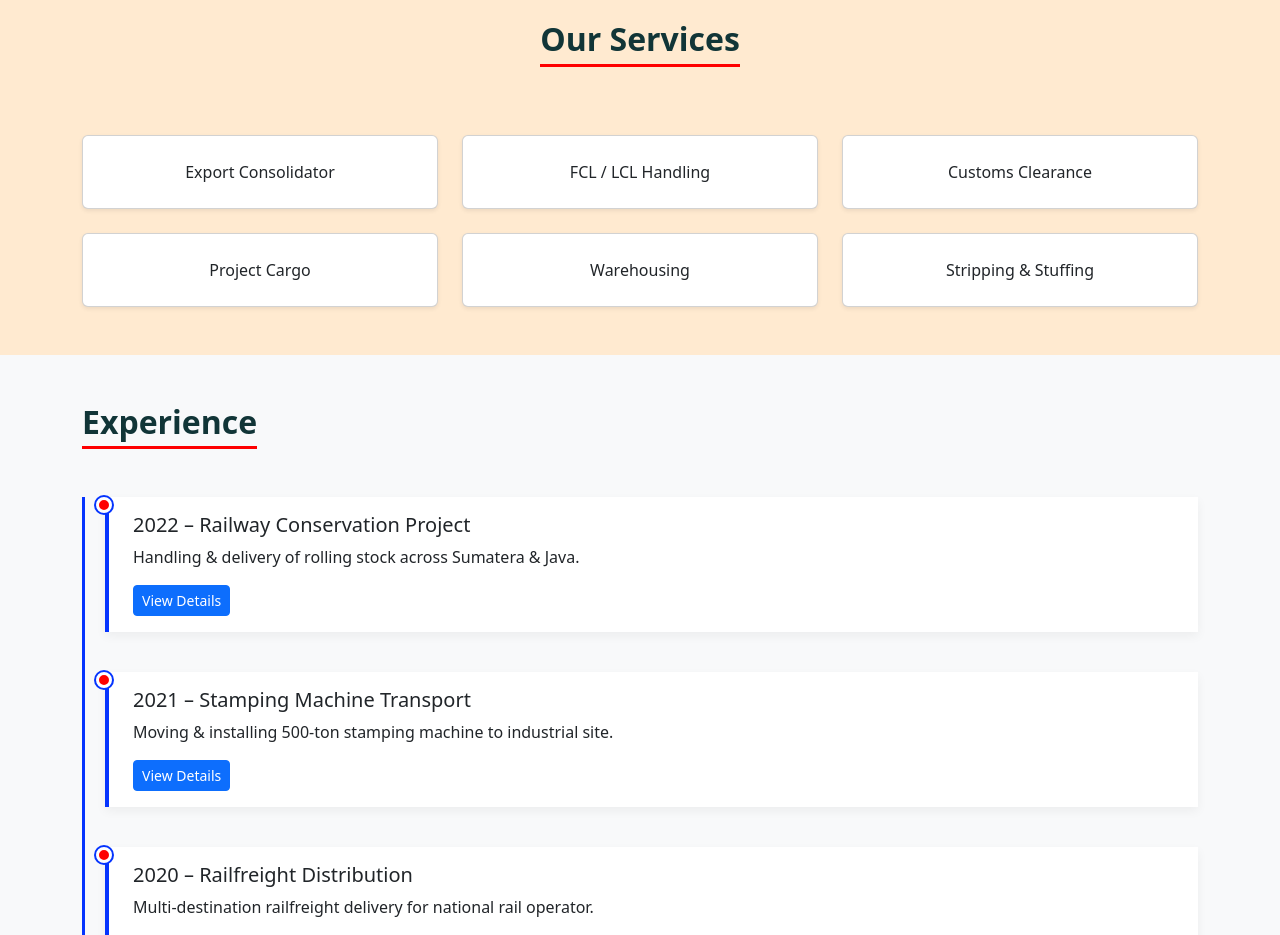
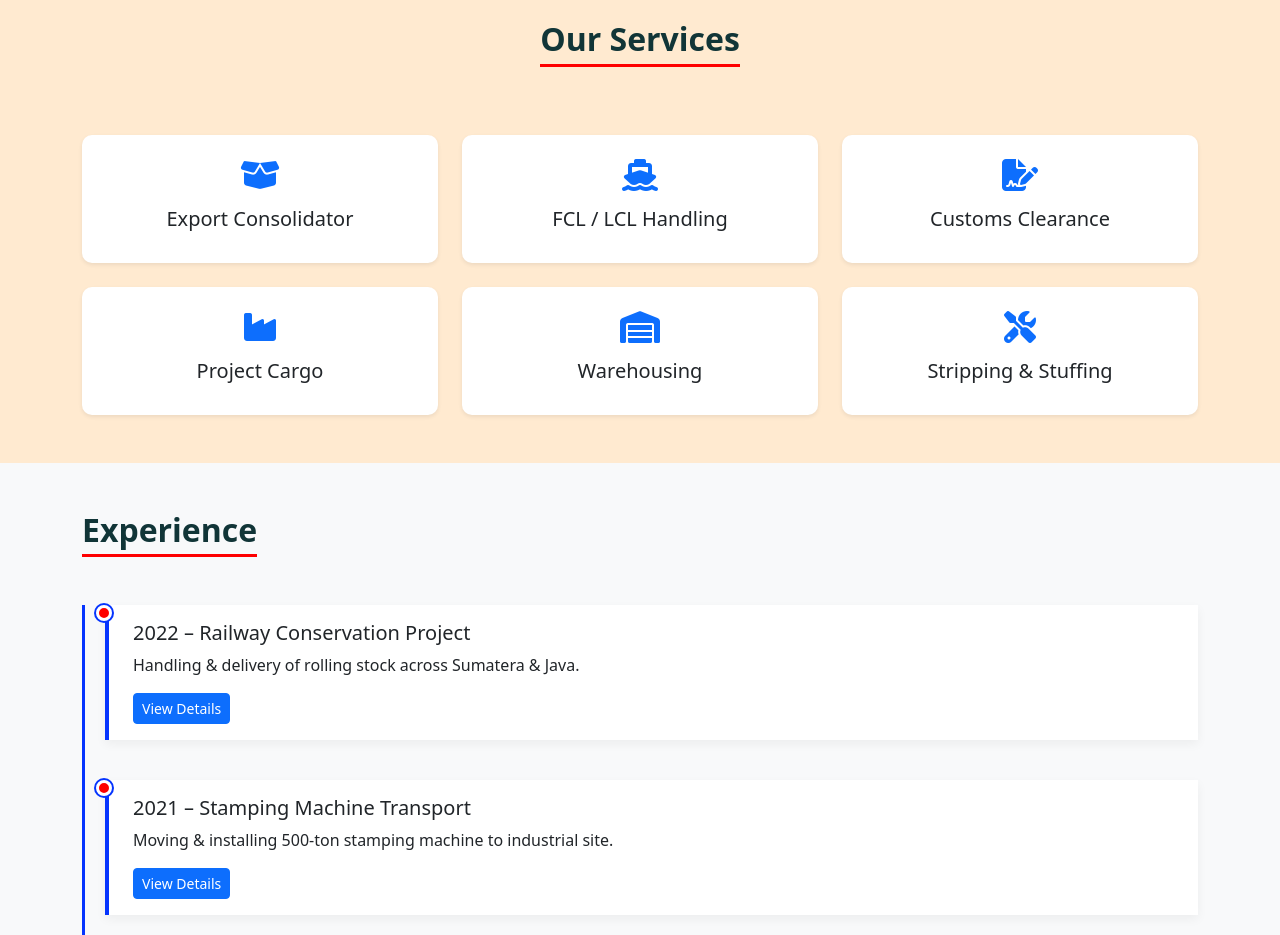
Before and after one commit to ibrohim13/CSL1, a plain HTML site: page index.html in a window 1280 px wide. Shown: the part 1460-2395 px from the top of the page. Drawn offline with nearby package versions, Linux system fonts and the light colour scheme.

Commit message:
Initial commit

```diff
--- a/index.html
+++ b/index.html
@@ -7,6 +7,8 @@
   <link rel="stylesheet" href="style.css" />
   <link href="https://cdn.jsdelivr.net/npm/bootstrap@5.3.0/dist/css/bootstrap.min.css" rel="stylesheet">
   <link href="https://cdnjs.cloudflare.com/ajax/libs/aos/2.3.4/aos.css" rel="stylesheet">
+  <link rel="stylesheet" href="https://cdnjs.cloudflare.com/ajax/libs/font-awesome/6.4.0/css/all.min.css">
+
 </head>
 <body>
 
@@ -104,15 +106,46 @@
   <div class="container text-center">
     <h2 class="section-title">Our Services</h2>
     <div class="row g-4 mt-4">
-      <div class="col-md-4"><div class="card p-4 shadow-sm h-100">Export Consolidator</div></div>
-      <div class="col-md-4"><div class="card p-4 shadow-sm h-100">FCL / LCL Handling</div></div>
-      <div class="col-md-4"><div class="card p-4 shadow-sm h-100">Customs Clearance</div></div>
-      <div class="col-md-4"><div class="card p-4 shadow-sm h-100">Project Cargo</div></div>
-      <div class="col-md-4"><div class="card p-4 shadow-sm h-100">Warehousing</div></div>
-      <div class="col-md-4"><div class="card p-4 shadow-sm h-100">Stripping & Stuffing</div></div>
+      <div class="col-md-4">
+        <div class="service-card p-4 shadow-sm h-100">
+          <i class="fas fa-box-open fa-2x mb-3 text-primary"></i>
+          <h5>Export Consolidator</h5>
+        </div>
+      </div>
+      <div class="col-md-4">
+        <div class="service-card p-4 shadow-sm h-100">
+          <i class="fas fa-ship fa-2x mb-3 text-primary"></i>
+          <h5>FCL / LCL Handling</h5>
+        </div>
+      </div>
+      <div class="col-md-4">
+        <div class="service-card p-4 shadow-sm h-100">
+          <i class="fas fa-file-signature fa-2x mb-3 text-primary"></i>
+          <h5>Customs Clearance</h5>
+        </div>
+      </div>
+      <div class="col-md-4">
+        <div class="service-card p-4 shadow-sm h-100">
+          <i class="fas fa-industry fa-2x mb-3 text-primary"></i>
+          <h5>Project Cargo</h5>
+        </div>
+      </div>
+      <div class="col-md-4">
+        <div class="service-card p-4 shadow-sm h-100">
+          <i class="fas fa-warehouse fa-2x mb-3 text-primary"></i>
+          <h5>Warehousing</h5>
+        </div>
+      </div>
+      <div class="col-md-4">
+        <div class="service-card p-4 shadow-sm h-100">
+          <i class="fas fa-tools fa-2x mb-3 text-primary"></i>
+          <h5>Stripping & Stuffing</h5>
+        </div>
+      </div>
     </div>
   </div>
 </section>
+
 
 <!-- Experience Section Placeholder -->
 <section id="experience" class="py-5 bg-light">
--- a/style.css
+++ b/style.css
@@ -1,4 +1,5 @@
 <<<<<<< HEAD
+
 /* === Base Reset === */
 body {
   font-family: 'Poppins', sans-serif;
@@ -49,29 +50,29 @@ body {
 
 .card:hover {
   transform: translateY(-5px);
-    box-shadow: 0 6px 12px rgba(0,0,0,0.1);
+  box-shadow: 0 6px 12px rgba(0, 0, 0, 0.1);
 }
 
 /* === Buttons & Nav Links === */
-  .btn, .nav-link {
+.btn,
+.nav-link {
   transition: all 0.3s ease;
 }
 
-  .btn:hover, .nav-link:hover {
+.btn:hover,
+.nav-link:hover {
   transform: translateY(-2px);
-    box-shadow: 0 4px 8px rgba(0,0,0,0.15);
+  box-shadow: 0 4px 8px rgba(0, 0, 0, 0.15);
 }
 
 /* === Stripe Divider === */
 .stripe-divider {
   height: 6px;
-    background: repeating-linear-gradient(
-      45deg,
+  background: repeating-linear-gradient(45deg,
       #FE0000,
       #FE0000 20px,
       transparent 20px,
-      transparent 40px
-    );
+      transparent 40px);
 }
 
 /* === Footer === */
@@ -107,7 +108,7 @@ body {
   background: #ffffff;
   border-left: 4px solid #0534FE;
   padding: 1rem 1.5rem;
-    box-shadow: 0 4px 10px rgba(0,0,0,0.05);
+  box-shadow: 0 4px 10px rgba(0, 0, 0, 0.05);
 }
 
 #stats h1 {
@@ -129,7 +130,7 @@ body {
   border-radius: 8px;
   font-weight: 600;
   min-height: 130px;
-    box-shadow: 0 4px 12px rgba(0,0,0,0.05);
+  box-shadow: 0 4px 12px rgba(0, 0, 0, 0.05);
   transition: all 0.3s ease;
 }
 
@@ -161,9 +162,11 @@ body {
 
 
 .navbar-transparent {
-    background-color: rgba(0, 0, 0, 0.3); /* semi-transparan */
+  background-color: rgba(0, 0, 0, 0.3);
+  /* semi-transparan */
   transition: background-color 0.3s ease;
-    backdrop-filter: blur(8px); /* efek blur transparan */
+  backdrop-filter: blur(8px);
+  /* efek blur transparan */
 }
 
 .fw-bold {
@@ -204,7 +207,8 @@ body {
   left: 0;
   width: 100%;
   height: 100%;
-  background: rgba(15, 23, 42, 0.4); /* transparan gelap */
+  background: rgba(15, 23, 42, 0.4);
+  /* transparan gelap */
   z-index: 1;
 }
 
@@ -216,13 +220,13 @@ body {
 .hero-content h1 {
   font-size: 3.2rem;
   font-weight: 700;
-    text-shadow: 0 3px 6px rgba(0,0,0,0.3);
+  text-shadow: 0 3px 6px rgba(0, 0, 0, 0.3);
 }
 
 .hero-content p {
   font-size: 1.25rem;
   font-weight: 400;
-    text-shadow: 0 2px 4px rgba(0,0,0,0.2);
+  text-shadow: 0 2px 4px rgba(0, 0, 0, 0.2);
 }
 
 .iso-logo-footer {
@@ -230,13 +234,15 @@ body {
   opacity: 0.8;
   transition: 0.3s ease;
 }
+
 .iso-logo-footer:hover {
   filter: none;
   opacity: 1;
 }
 
 .navbar-transparent {
-    background-color: rgba(10, 30, 40, 0.75); /* lebih gelap */
+  background-color: rgba(10, 30, 40, 0.75);
+  /* lebih gelap */
   backdrop-filter: blur(8px);
   transition: all 0.3s ease;
 }
@@ -282,6 +288,7 @@ body {
   opacity: 0.8;
   transition: 0.3s ease;
 }
+
 .footer-cert-icon:hover {
   filter: none;
   opacity: 1;
@@ -293,6 +300,7 @@ body {
   opacity: 0.7;
   transition: 0.3s ease;
 }
+
 .footer-member-icon:hover {
   filter: none;
   opacity: 1;
@@ -316,9 +324,17 @@ body {
   transform: scale(1.05);
 }
 
-.bmc-box:nth-child(3n+1) { background-color: #f8f9ff; }
-.bmc-box:nth-child(3n+2) { background-color: #fff; }
-.bmc-box:nth-child(3n+3) { background-color: #f0f6ff; }
+.bmc-box:nth-child(3n+1) {
+  background-color: #f8f9ff;
+}
+
+.bmc-box:nth-child(3n+2) {
+  background-color: #fff;
+}
+
+.bmc-box:nth-child(3n+3) {
+  background-color: #f0f6ff;
+}
 
 .carousel-inner img {
   max-height: 400px;
@@ -327,6 +343,7 @@ body {
 
 
 =======
+
 /* === Base Reset === */
 body {
   font-family: 'Poppins', sans-serif;
@@ -377,29 +394,29 @@ body {
 
 .card:hover {
   transform: translateY(-5px);
-    box-shadow: 0 6px 12px rgba(0,0,0,0.1);
+  box-shadow: 0 6px 12px rgba(0, 0, 0, 0.1);
 }
 
 /* === Buttons & Nav Links === */
-  .btn, .nav-link {
+.btn,
+.nav-link {
   transition: all 0.3s ease;
 }
 
-  .btn:hover, .nav-link:hover {
+.btn:hover,
+.nav-link:hover {
   transform: translateY(-2px);
-    box-shadow: 0 4px 8px rgba(0,0,0,0.15);
+  box-shadow: 0 4px 8px rgba(0, 0, 0, 0.15);
 }
 
 /* === Stripe Divider === */
 .stripe-divider {
   height: 6px;
-    background: repeating-linear-gradient(
-      45deg,
+  background: repeating-linear-gradient(45deg,
       #FE0000,
       #FE0000 20px,
       transparent 20px,
-      transparent 40px
-    );
+      transparent 40px);
 }
 
 /* === Footer === */
@@ -435,7 +452,7 @@ body {
   background: #ffffff;
   border-left: 4px solid #0534FE;
   padding: 1rem 1.5rem;
-    box-shadow: 0 4px 10px rgba(0,0,0,0.05);
+  box-shadow: 0 4px 10px rgba(0, 0, 0, 0.05);
 }
 
 #stats h1 {
@@ -457,7 +474,7 @@ body {
   border-radius: 8px;
   font-weight: 600;
   min-height: 130px;
-    box-shadow: 0 4px 12px rgba(0,0,0,0.05);
+  box-shadow: 0 4px 12px rgba(0, 0, 0, 0.05);
   transition: all 0.3s ease;
 }
 
@@ -489,9 +506,11 @@ body {
 
 
 .navbar-transparent {
-    background-color: rgba(0, 0, 0, 0.3); /* semi-transparan */
+  background-color: rgba(0, 0, 0, 0.3);
+  /* semi-transparan */
   transition: background-color 0.3s ease;
-    backdrop-filter: blur(8px); /* efek blur transparan */
+  backdrop-filter: blur(8px);
+  /* efek blur transparan */
 }
 
 .fw-bold {
@@ -532,7 +551,8 @@ body {
   left: 0;
   width: 100%;
   height: 100%;
-  background: rgba(15, 23, 42, 0.4); /* transparan gelap */
+  background: rgba(15, 23, 42, 0.4);
+  /* transparan gelap */
   z-index: 1;
 }
 
@@ -544,13 +564,13 @@ body {
 .hero-content h1 {
   font-size: 3.2rem;
   font-weight: 700;
-    text-shadow: 0 3px 6px rgba(0,0,0,0.3);
+  text-shadow: 0 3px 6px rgba(0, 0, 0, 0.3);
 }
 
 .hero-content p {
   font-size: 1.25rem;
   font-weight: 400;
-    text-shadow: 0 2px 4px rgba(0,0,0,0.2);
+  text-shadow: 0 2px 4px rgba(0, 0, 0, 0.2);
 }
 
 .iso-logo-footer {
@@ -558,13 +578,15 @@ body {
   opacity: 0.8;
   transition: 0.3s ease;
 }
+
 .iso-logo-footer:hover {
   filter: none;
   opacity: 1;
 }
 
 .navbar-transparent {
-    background-color: rgba(10, 30, 40, 0.75); /* lebih gelap */
+  background-color: rgba(10, 30, 40, 0.75);
+  /* lebih gelap */
   backdrop-filter: blur(8px);
   transition: all 0.3s ease;
 }
@@ -610,6 +632,7 @@ body {
   opacity: 0.8;
   transition: 0.3s ease;
 }
+
 .footer-cert-icon:hover {
   filter: none;
   opacity: 1;
@@ -621,6 +644,7 @@ body {
   opacity: 0.7;
   transition: 0.3s ease;
 }
+
 .footer-member-icon:hover {
   filter: none;
   opacity: 1;
@@ -644,14 +668,38 @@ body {
   transform: scale(1.05);
 }
 
-.bmc-box:nth-child(3n+1) { background-color: #f8f9ff; }
-.bmc-box:nth-child(3n+2) { background-color: #fff; }
-.bmc-box:nth-child(3n+3) { background-color: #f0f6ff; }
+.bmc-box:nth-child(3n+1) {
+  background-color: #f8f9ff;
+}
+
+.bmc-box:nth-child(3n+2) {
+  background-color: #fff;
+}
+
+.bmc-box:nth-child(3n+3) {
+  background-color: #f0f6ff;
+}
 
 .carousel-inner img {
   max-height: 400px;
   object-fit: cover;
 }
 
+.service-card {
+  background: white;
+  border-radius: 10px;
+  box-shadow: 0 8px 16px rgba(0, 0, 0, 0.08);
+  transition: transform 0.3s ease, box-shadow 0.3s ease;
+}
 
->>>>>>> 4615e5e5f94ec66e4d77b50579dafc5964d5f71a
+.service-card:hover {
+  transform: translateY(-6px);
+  box-shadow: 0 12px 24px rgba(0, 0, 0, 0.15);
+}
+
+.service-card i {
+  color: #0534FE;
+}
+
+
+>>>>>>>4615e5e5f94ec66e4d77b50579dafc5964d5f71a
```
Lines whose indentation alone changed are shown as unchanged.
